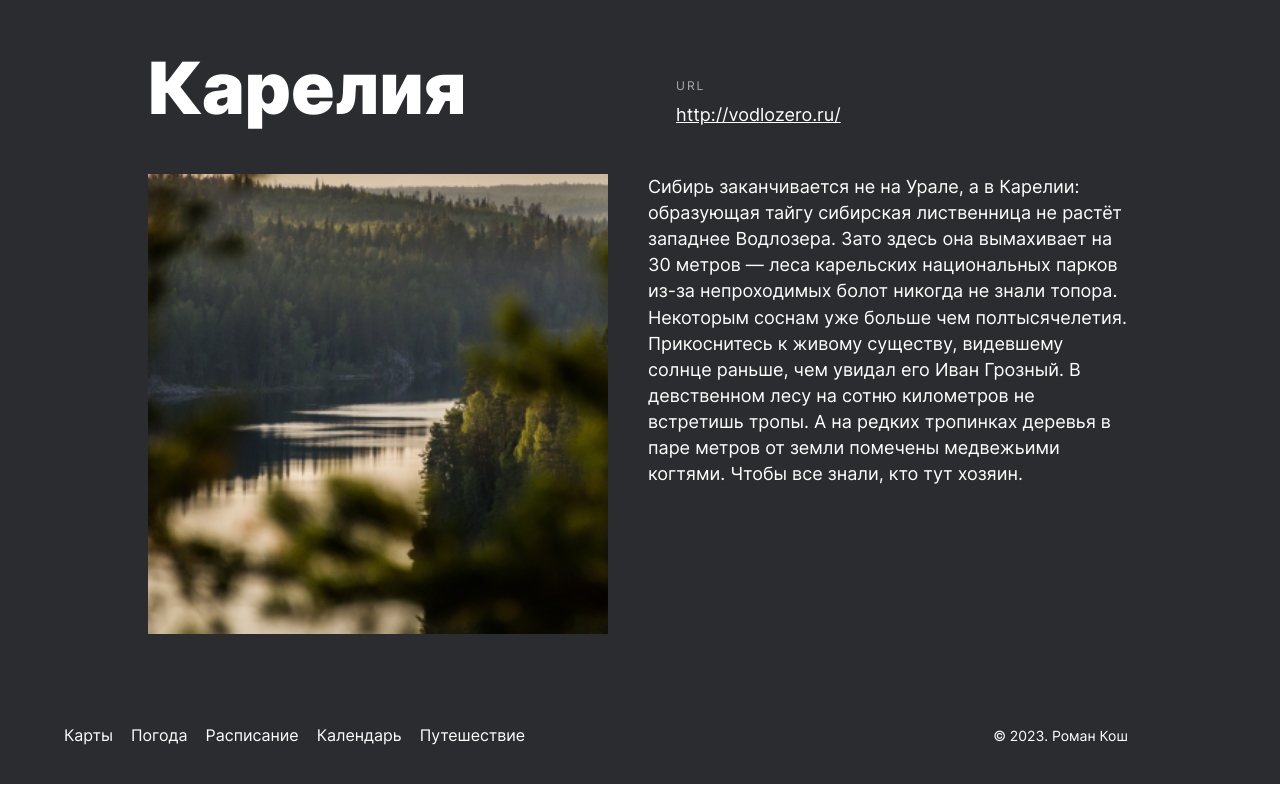
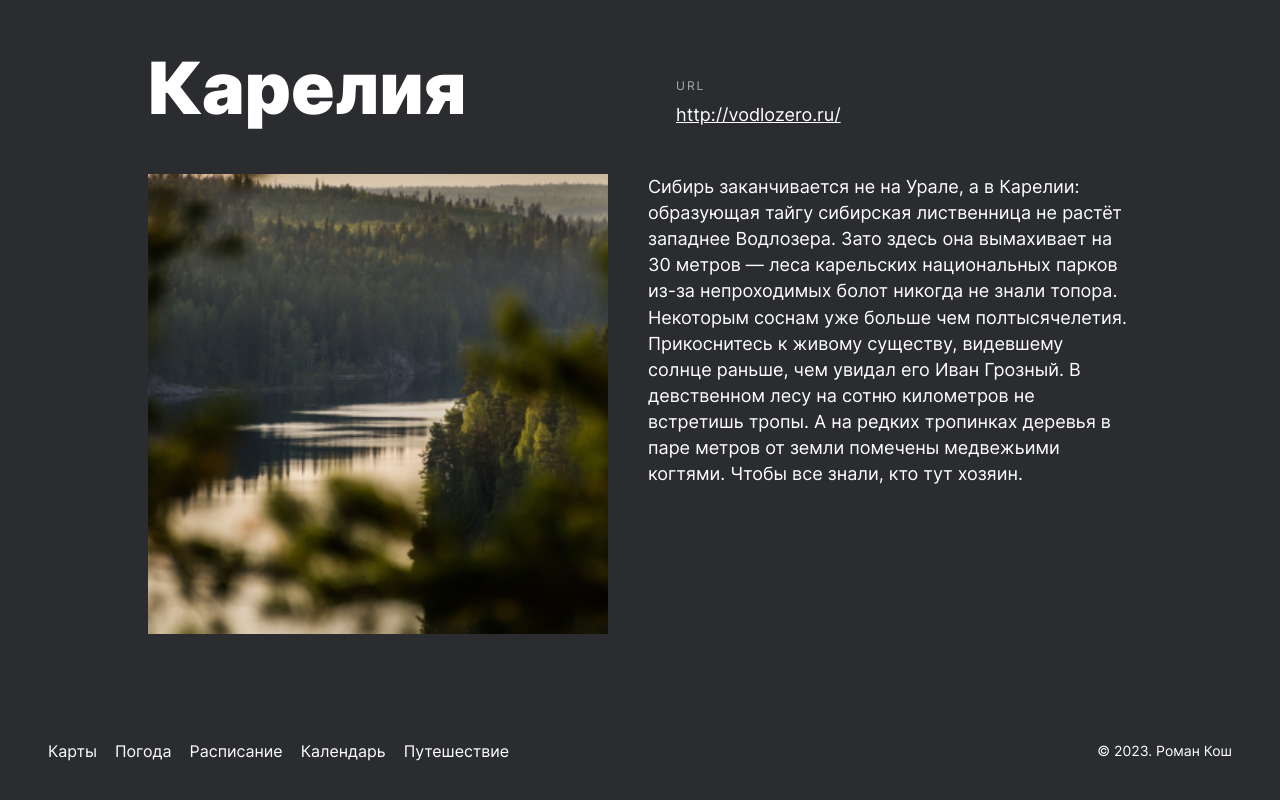
Before and after one commit to totfront/somewhere-travel, a React app: page / in a window 1280 px wide. Shown: the part 5378-6178 px from the top of the page. Built offline with nearby package versions, Linux system fonts and the light colour scheme.

Commit message:
Feat: finished the footer

```diff
--- a/src/components/Footer/Footer.js
+++ b/src/components/Footer/Footer.js
@@ -49,8 +49,8 @@ function Footer() {
             Путешествие
           </a>
         </li>
-        <li className={styles.copyright}>© 2023. Роман Кош</li>
       </ul>
+      <p className={styles.copyright}>© 2023. Роман Кош</p>
     </section>
   );
 }
--- a/src/components/Footer/Footer.module.css
+++ b/src/components/Footer/Footer.module.css
@@ -4,6 +4,7 @@
     max-width: 186px;
     margin-left: 16px;
     min-height: 310px;
+
 }
 
 .list {
@@ -38,55 +39,39 @@
 
 @media (min-width: 768px) {
     .wrapper {
+        display: flex;
+        flex-direction: row;
+        margin: auto;
         padding: 0 0 24px 0;
-        max-width: 768px;
+        max-width: 720px;
         min-height: 0;
-
+        justify-content: space-between;
     }
 
     .list {
+        display: flex;
+        flex-direction: row;
         max-height: 18px;
     }
     .footerItem {
-        display: inline-block;
         font-size: 16px;
         line-height: 18px;
+
+    }
+    .footerItem:not(:last-child) {
         margin-right: 18px;
     }
 
-    .footerItem:first-child {
-        margin-left: 24px;
-    }
-
-
     .copyright {
-        margin-top: 0;
-        display: inline-block;
         font-size: 14px;
         line-height: 16px;
-        margin-left: 69px;
+        margin: auto 0;
     }
 }
 
 @media (min-width: 1024px) {
     .wrapper {
         max-width: 928px;
-    }
-
-    .list {
-        max-height: 18px;
-    }
-    .footerItem {
-        margin-right: 18px;
-    }
-
-    .footerItem:first-child {
-        margin-left: 48px;
-    }
-
-
-    .copyright {
-        margin-left: 259px;
     }
 }
 
@@ -95,12 +80,4 @@
         max-width: 1184px;
     }
 
-    .footerItem:first-child {
-        margin-left: 48px;
-    }
-
-
-    .copyright {
-        margin-left: 450px;
-    }
 }
```
